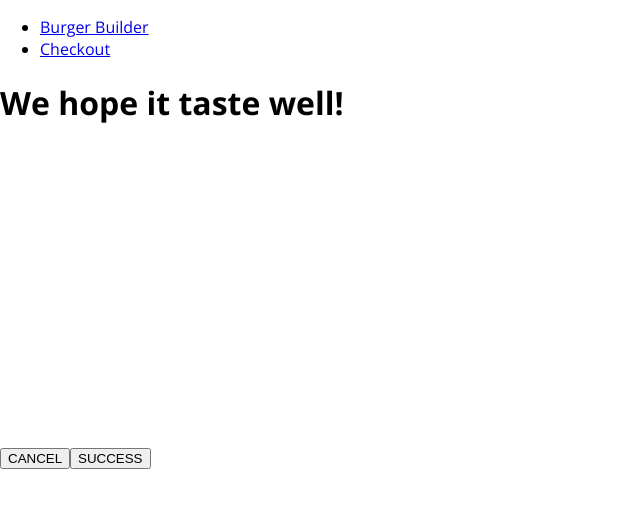
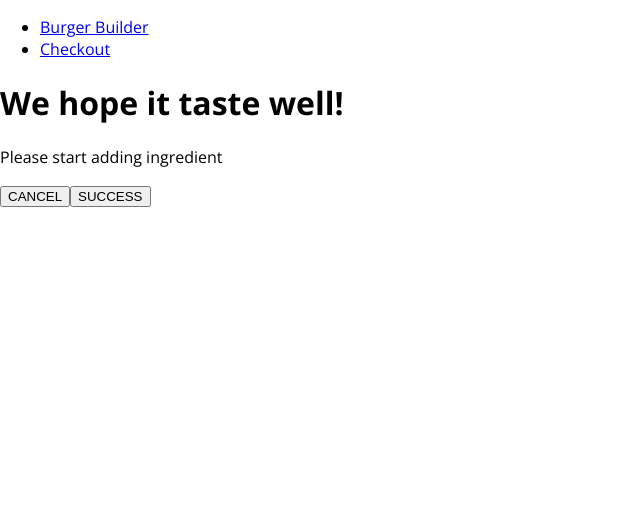
Before and after one commit to dipstech11/BurgerBuilderApp, a React app in the folder burgerbuilder/: page /checkout in a window 1280 px wide. Shown: the top 508 px of the page, without its empty margins (0-640 px from the left). Built offline with nearby package versions, Linux system fonts and the light colour scheme.

Commit message:
ContactData set up, able to order now from the checkout(after routing contact data )

```diff
--- a/burgerbuilder/src/components/Order/CheckoutSummary/CheckoutSummary.js
+++ b/burgerbuilder/src/components/Order/CheckoutSummary/CheckoutSummary.js
@@ -7,13 +7,14 @@ const checkoutSummary = (props) => {
     return(
         <div className={classes.CheckoutSummary}>
             <h1>We hope it taste well!</h1>
-            <div style={{width:"100%", height:"300px",margin:"auto"}}>
+            <div style={{width:"100%",margin:"auto"}}>
                   <Burger ingredients={props.ingredients}/>
             </div>
             <Button btnType="Danger"
-            clicked>CANCEL </Button>
+                    clicked={props.checkoutCancelled}> CANCEL </Button>
+
             <Button btnType="Success"
-            clicked>SUCCESS </Button>
+                    clicked={props.checkoutContinued}>SUCCESS </Button>
         </div>
     )
 }
--- a/burgerbuilder/src/containers/BurgerBuilder/BurgerBuilder.js
+++ b/burgerbuilder/src/containers/BurgerBuilder/BurgerBuilder.js
@@ -45,32 +45,20 @@ class BurgerBuilder extends Component{
 
   purchaseHandlerContinue = () =>  {
     // alert('Order is Successfull')
-    this.setState({loading:true})
-    const order = {
-        ingredients:this.state.ingredients,
-        price:this.state.totalPrice,
-        customer :{
-          name:"Deepak Yadav",
-          address:{
-            street:"Lane No. 10",
-            city:"Pune",
-            zipcode:"48490",
-          },
-          email:"dipstech2020@gmail.com",
-        },
-        deliveryMethod:"fastest"
-    }
-    axios.post("/orders.json", order)
-    .then(response=>{console.log(response)
-    this.setState({loading:false, purchasing:false})
     //purchasing is set to false here, bcuse if not then modal (checkout) will never gone
     //and will not be able to make new order
-    // alert("Ordered is placed")
-    // console.log("Order Placed Successfully")
+
+  const queryParams = []
+  for (let i in this.state.ingredients){
+    queryParams.push(encodeURIComponent(i) + "=" + encodeURIComponent(this.state.ingredients[i]))
+  }
+  queryParams.push('price=' + this.state.totalPrice)
+  const queryString = queryParams.join("&")
+
+  this.props.history.push({
+    pathname:"/checkout",
+    search:"?" + queryString
   })
-    .catch(error => {console.log(error)
-      this.setState({loading:false, purchasing:false})
-    })
   }
 
   isPurchasable = (tempingredient) =>{
--- a/burgerbuilder/src/containers/Checkout/Checkout.js
+++ b/burgerbuilder/src/containers/Checkout/Checkout.js
@@ -1,20 +1,54 @@
 import React, {Component} from 'react'
 import CheckoutSummary from '../../components/Order/CheckoutSummary/CheckoutSummary'
+import {Route} from 'react-router-dom'
+import ContactData from './ContactData/ContactData'
 
 
 class Checkout extends Component {
     state = {
-      ingredients:{
-        salad:1,
-        meat:1,
-        cheese:1,
-        bacon:1
+      ingredients:null,
+      totalPrice:0
+}
+    componentWillMount() {
+      const query = new URLSearchParams(this.props.location.search)
+      let price = 0
+      const ingredients = {}
+      for (let param of query.entries()){
+
+        if(param[0] === "price"){
+          price = param[1]
+        }
+        else{
+          ingredients[param[0]] = +param[1]
+        }
+
       }
+      this.setState({ingredients:ingredients, totalPrice:price})
     }
+
+
+    checkoutCancelHandler = () => {
+      this.props.history.goBack()
+    }
+
+    checkoutContinueHandler = () => {
+      this.props.history.replace('/checkout/contact-data')
+    }
+
     render() {
       return (
           <div>
-              <CheckoutSummary  ingredients={this.state.ingredients}/>
+              <CheckoutSummary
+              ingredients={this.state.ingredients}
+              checkoutCancelled = {this.checkoutCancelHandler}
+              checkoutContinued = {this.checkoutContinueHandler} />
+
+              <Route path={this.props.match.url + "/contact-data"}
+                     render={(props) => (<ContactData ingredients={this.state.ingredients}
+                                                      price={this.state.totalPrice}
+                                                      {...props}/>)}/>
+
+
           </div>
       )
     }
--- /dev/null
+++ b/burgerbuilder/src/containers/Checkout/ContactData/ContactData.css
@@ -0,0 +1,20 @@
+.ContactData{
+  margin: 20px auto;
+  width:80%;
+  text-align: center;
+  box-shadow: 0 2px 3px #ccc;
+  border: 1px solid  #eee;
+  padding: 10px;
+  box-sizing: border-box;
+}
+
+.Input{
+  display: block;
+}
+
+@media (min-width: 600px) {
+  .ContactData{
+      width:500px;
+  }
+
+}
--- /dev/null
+++ b/burgerbuilder/src/containers/Checkout/ContactData/ContactData.js
@@ -0,0 +1,76 @@
+import React, {Component} from 'react'
+import Button from '../../../components/UI/Button/Button'
+import axios from '../../../axios-orders'
+import Spinner from '../../../components/UI/Spinner/Spinner'
+import classes from './ContactData.css'
+
+class ContactData extends Component{
+    state = {
+      name:"",
+      email:"",
+      address:{
+        street:"",
+        zipcode:""
+      },
+      loading:false
+      }
+
+
+    orderHandler = (event) => {
+        event.preventDefault()
+
+          this.setState({loading:true})
+          const order = {
+              ingredients:this.props.ingredients,
+              price:this.props.price,
+              customer :{
+                name:"Deepak Yadav",
+                address:{
+                  street:"Lane No. 10",
+                  city:"Pune",
+                  zipcode:"48490",
+                },
+                email:"dipstech2020@gmail.com",
+              },
+              deliveryMethod:"fastest"
+          }
+          axios.post("/orders.json", order)
+          .then(response=>{console.log(response)
+          this.setState({loading:false})
+          this.props.history.push("/")
+
+
+        })
+          .catch(error => {console.log(error)
+            this.setState({loading:false})
+          })
+
+    }
+
+    render() {
+      let form = (
+        <form>
+          <input  className={classes.Input} type="text" name="name" placeholder="Your Name" />
+          <input  className={classes.Input} type="text" name="email" placeholder="Your Email" />
+          <input  className={classes.Input} type="text" name="street" placeholder="Street" />
+          <input className={classes.Input} type="text" name="zipcode" placeholder="Zip Code" />
+
+          <Button btnType="Success" clicked={this.orderHandler}>ORDER </Button>
+        </form>
+      )
+      if (this.state.loading){
+        form = <Spinner />
+      }
+
+      return(
+          <div className={classes.ContactData}>
+            <h4>Enter your Contact Data </h4>
+            {form}
+          </div>
+      )
+    }
+
+}
+
+
+export default ContactData
```
